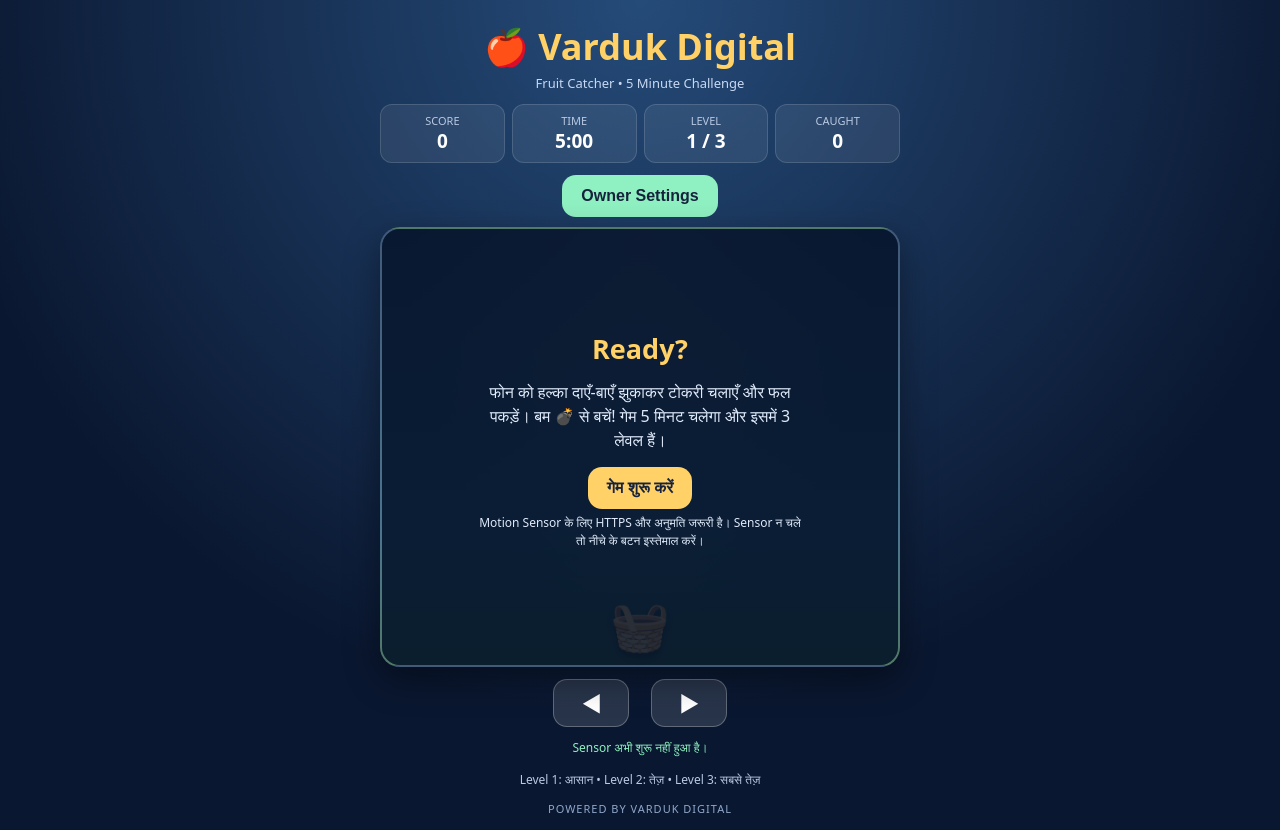
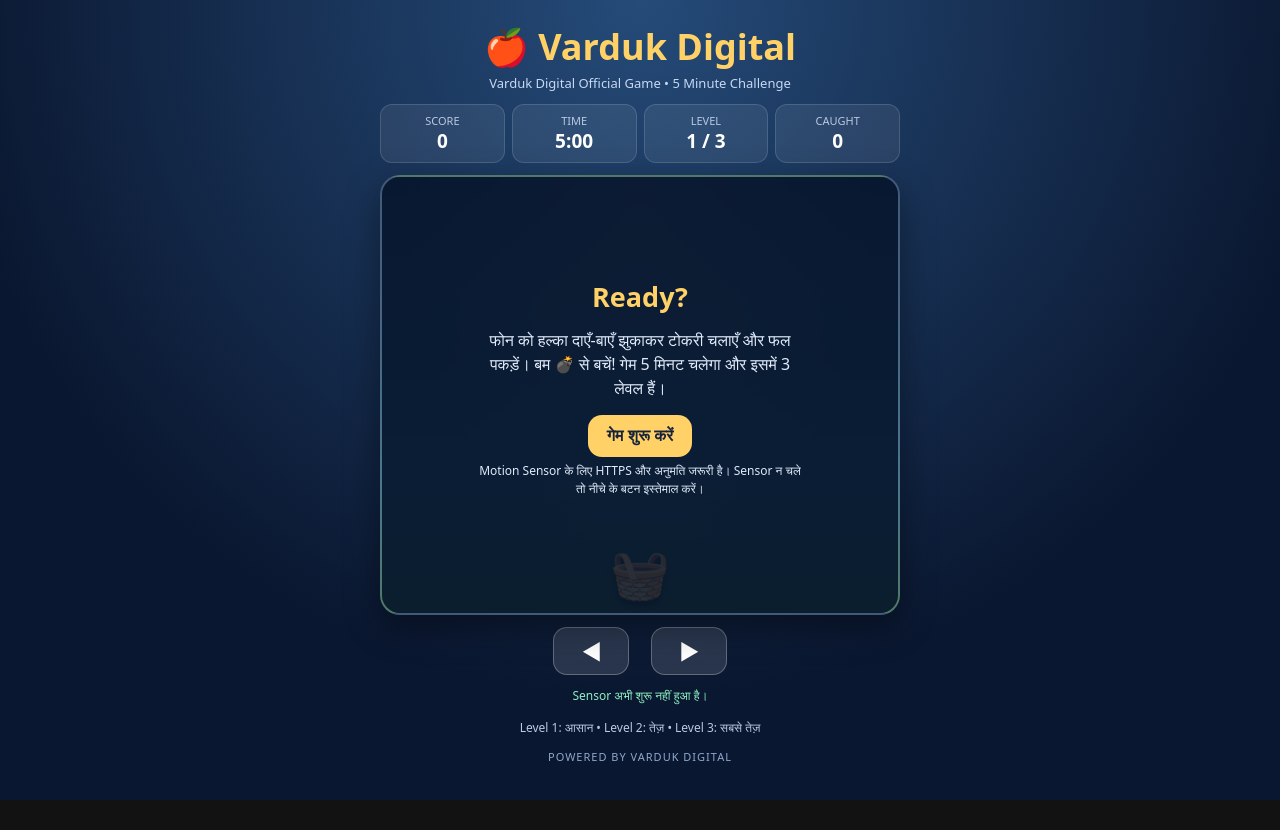
Before and after one commit to vardukdigital-cell/Varduk-digital-, a plain HTML site: page jaagrit-clinic-demo.html in a window 1280 px wide. After the commit the page ends 800 px from the top, so only its background shows below. Drawn offline with Linux system fonts and the light colour scheme.

Commit message:
Lock game branding to Varduk Digital

```diff
--- a/jaagrit-clinic-demo.html
+++ b/jaagrit-clinic-demo.html
@@ -4,7 +4,7 @@
 <meta charset="UTF-8">
 <meta name="viewport" content="width=device-width, initial-scale=1, maximum-scale=1, user-scalable=no">
 <meta name="theme-color" content="#10254a">
-<meta name="description" content="Varduk Digital Fruit Catcher - a 5 minute mobile motion sensor game.">
+<meta name="description" content="Varduk Digital – Fruit Catcher. Official game by Varduk Digital.">
 <title>Varduk Digital – Fruit Catcher</title>
 <style>
 :root{color-scheme:dark;--navy:#10254a;--gold:#ffd166;--mint:#8ff0c2}
@@ -36,14 +36,14 @@ button:disabled{opacity:.45}
 <body>
 <main class="wrap">
 <h1>🍎 Varduk Digital</h1>
-<p class="sub">Fruit Catcher • 5 Minute Challenge</p>
+<p class="sub">Varduk Digital Official Game • 5 Minute Challenge</p>
 <section class="stats" aria-live="polite">
 <div class="stat"><small>SCORE</small><strong id="score">0</strong></div>
 <div class="stat"><small>TIME</small><strong id="time">5:00</strong></div>
 <div class="stat"><small>LEVEL</small><strong id="level">1 / 3</strong></div>
 <div class="stat"><small>CAUGHT</small><strong id="caught">0</strong></div>
 </section>
-<button id="ownerBtn" style="margin:0 0 10px;background:#8ff0c2">Owner Settings</button><div id="ownerPanel" style="display:none;background:#ffffff13;border:1px solid #ffffff35;border-radius:14px;padding:12px;margin-bottom:12px"><p style="margin:0 0 8px">Varduk Digital Owner Controls — ग्राहक का नाम यहाँ से बदला जा सकता है।</p><button id="setPinBtn">Set / Change Owner PIN</button> <button id="changeClinicBtn">Change Customer Name</button><p class="hint" style="margin-bottom:0">Demo PIN is stored in this browser only; this is not secure for public customer sales.</p></div><div id="stage" aria-label="Game area">
+<div id="stage" aria-label="Game area">
 <div id="basket">🧺</div>
 <div id="overlay">
 <h2>Ready?</h2>
```
